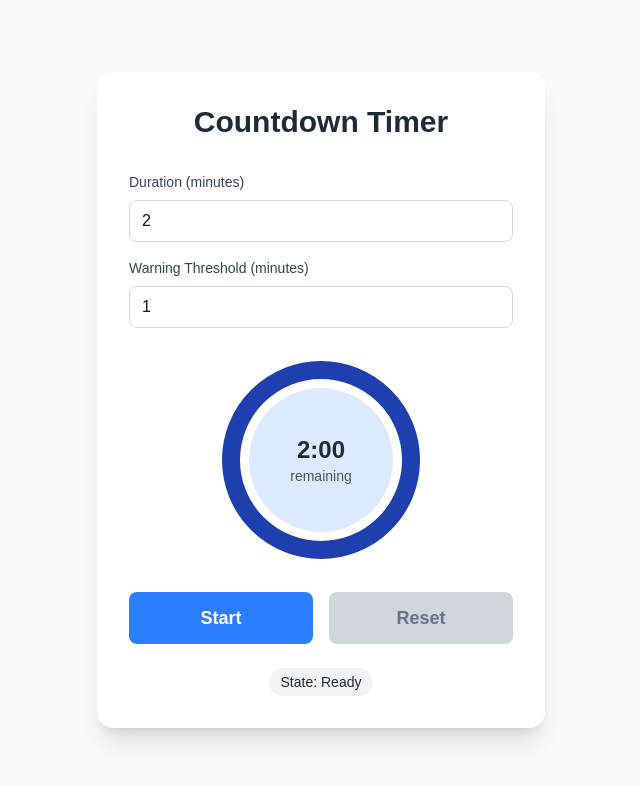
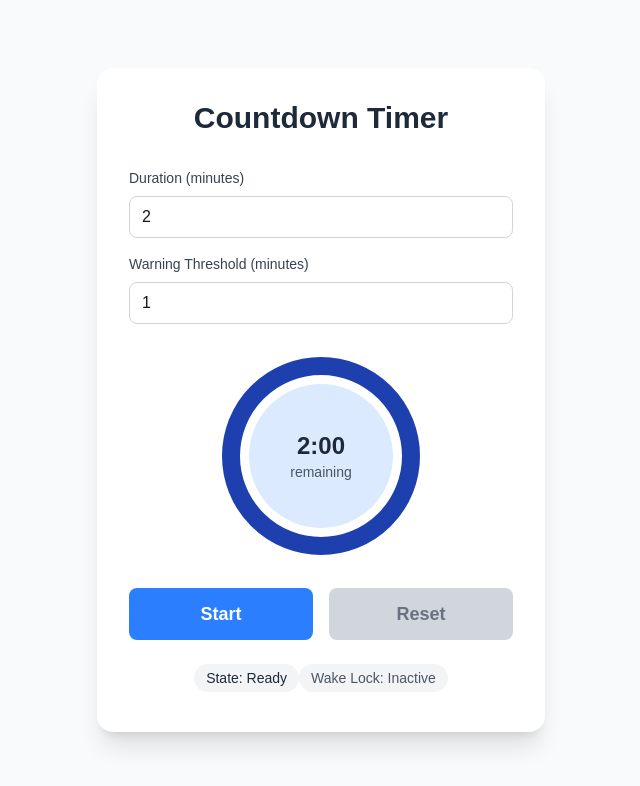
Before and after one commit to mgfeller/countdown-timer-v2, a Next.js app: page / in a window 1280 px wide. Shown: the top 786 px of the page, without its empty margins (319-959 px from the left). Built offline with nearby package versions, Linux system fonts and the light colour scheme.

Commit message:
adds ui element to show wake lock state

```diff
--- a/app/page.tsx
+++ b/app/page.tsx
@@ -10,6 +10,7 @@ export default function CountdownTimer() {
   const [warningThreshold, setWarningThreshold] = useState(1); // minutes
   const [remainingTime, setRemainingTime] = useState(0); // seconds
   const [buttonLabel, setButtonLabel] = useState('Start');
+  const [wakeLockActive, setWakeLockActive] = useState(false);
 
   const intervalRef = useRef<NodeJS.Timeout | null>(null);
   const wakeLockRef = useRef<WakeLockSentinel | null>(null);
@@ -36,15 +37,18 @@ export default function CountdownTimer() {
     try {
       if ('wakeLock' in navigator && wakeLockRef.current === null) {
         wakeLockRef.current = await navigator.wakeLock.request('screen');
+        setWakeLockActive(true);
         console.log('Screen wake lock acquired');
 
         wakeLockRef.current.addEventListener('release', () => {
           console.log('Screen wake lock released');
+          setWakeLockActive(false);
           wakeLockRef.current = null;
         });
       }
     } catch (err) {
       console.error('Failed to acquire wake lock:', err);
+      setWakeLockActive(false);
     }
   };
 
@@ -54,6 +58,7 @@ export default function CountdownTimer() {
       wakeLockRef.current.release();
       wakeLockRef.current = null;
     }
+    setWakeLockActive(false);
   };
 
   // Start countdown
@@ -260,7 +265,7 @@ export default function CountdownTimer() {
         </div>
 
         {/* State Indicator */}
-        <div className="mt-6 text-center">
+        <div className="mt-6 text-center space-y-2">
           <div className={`inline-block px-3 py-1 rounded-full text-sm font-medium ${
             state === 'ready' ? 'bg-gray-100 text-gray-800' :
             state === 'running' ? 'bg-green-100 text-green-800' :
@@ -269,6 +274,12 @@ export default function CountdownTimer() {
           }`}>
             State: {state.charAt(0).toUpperCase() + state.slice(1)}
           </div>
+
+          <div className={`inline-block px-3 py-1 rounded-full text-sm font-medium ${
+            wakeLockActive ? 'bg-blue-100 text-blue-800' : 'bg-gray-100 text-gray-600'
+          }`}>
+            Wake Lock: {wakeLockActive ? 'Active' : 'Inactive'}
+          </div>
         </div>
       </div>
     </div>
```
Also changed, not shown: 5 other files (tests, documents, lock files or other folders).
